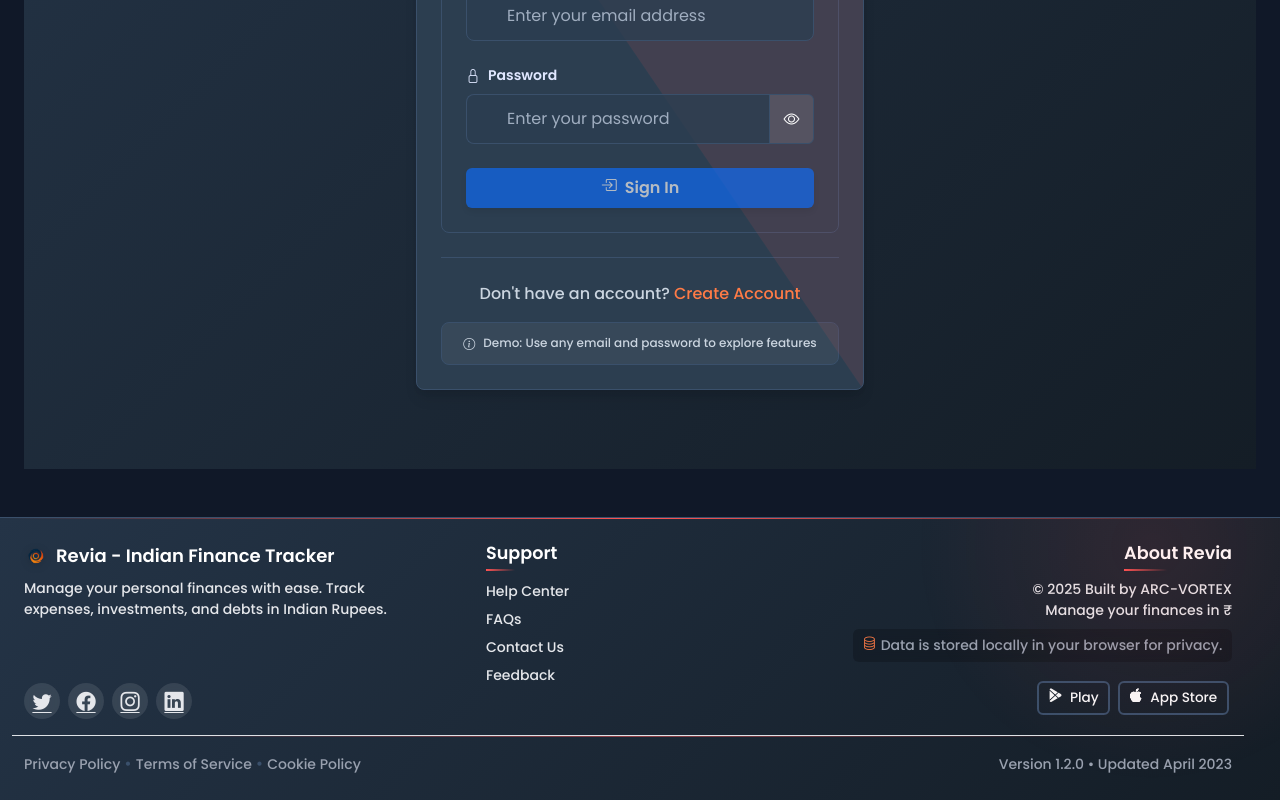
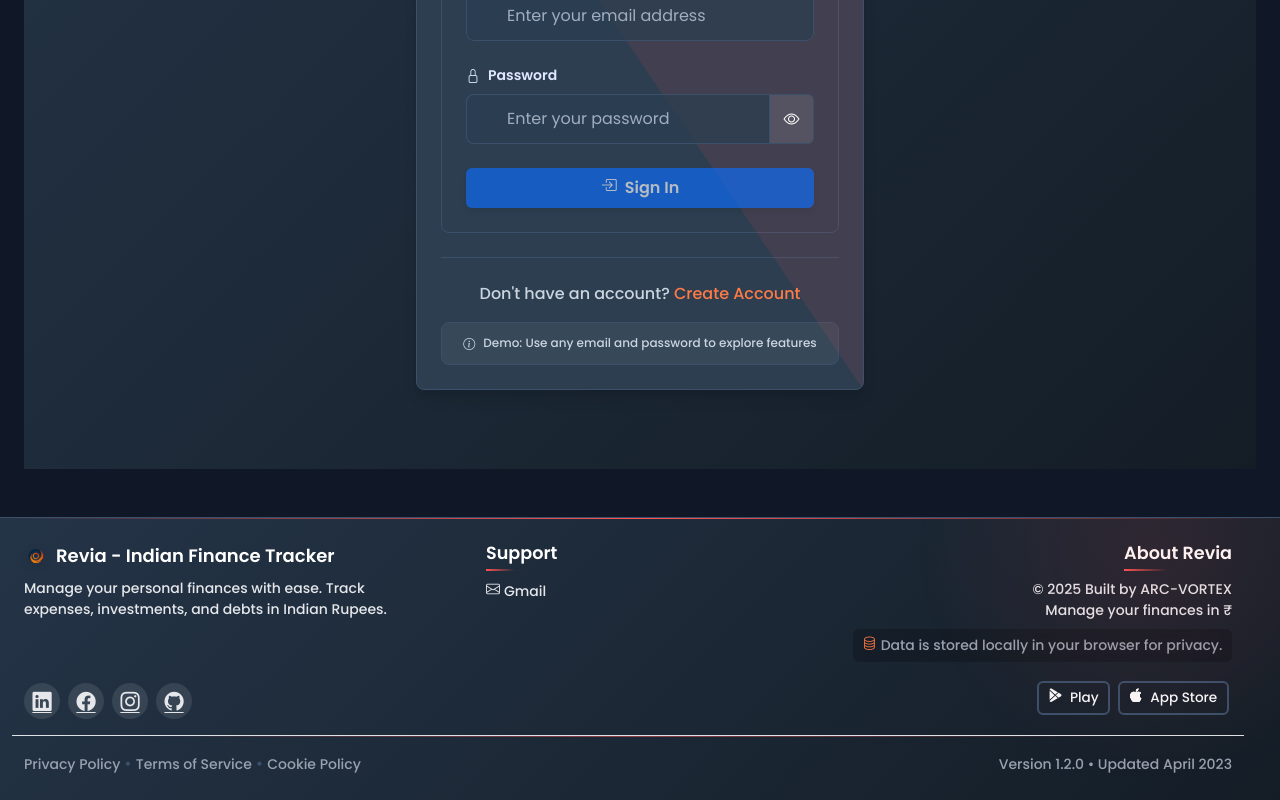
Before and after one commit to imdeenathayalan/Revia, a React (Vite) app in the folder frontend/: page /login in a window 1280 px wide. Shown: the part 401-1201 px from the top of the page. Built offline with nearby package versions, Linux system fonts and the light colour scheme.

Commit message:
Links Also Added

```diff
--- a/frontend/src/components/Layout/Footer.jsx
+++ b/frontend/src/components/Layout/Footer.jsx
@@ -54,17 +54,17 @@ function Footer() {
                 Manage your personal finances with ease. Track expenses, investments, and debts in Indian Rupees.
               </p>
               <div className="social-links d-flex gap-2">
-                <a href="#" className="text-gray-200 social-link" aria-label="Twitter">
-                  <i className="bi bi-twitter"></i>
+                <a href="https://www.linkedin.com/in/imdeenathayalan/" className="text-gray-200 social-link" aria-label="LinkedIn">
+                  <i className="bi bi-linkedin"></i>
                 </a>
-                <a href="#" className="text-gray-200 social-link" aria-label="Facebook">
+                <a href="https://www.facebook.com/imdeenathayalan/" className="text-gray-200 social-link" aria-label="Facebook">
                   <i className="bi bi-facebook"></i>
                 </a>
-                <a href="#" className="text-gray-200 social-link" aria-label="Instagram">
+                <a href="https://www.instagram.com/deenathayalan_m_/" className="text-gray-200 social-link" aria-label="Instagram">
                   <i className="bi bi-instagram"></i>
                 </a>
-                <a href="#" className="text-gray-200 social-link" aria-label="LinkedIn">
-                  <i className="bi bi-linkedin"></i>
+                <a href="https://github.com/imdeenathayalan" className="text-gray-200 social-link" aria-label="GitHub">
+                  <i className="bi bi-github"></i>
                 </a>
               </div>
             </div>
@@ -74,16 +74,9 @@ function Footer() {
             <h5 className="text-white mb-2 small-header">Support</h5>
             <ul className="list-unstyled">
               <li className="mb-1">
-                <a href="#" className="text-gray-200 footer-link small">Help Center</a>
-              </li>
-              <li className="mb-1">
-                <a href="#" className="text-gray-200 footer-link small">FAQs</a>
-              </li>
-              <li className="mb-1">
-                <a href="#" className="text-gray-200 footer-link small">Contact Us</a>
-              </li>
-              <li className="mb-1">
-                <a href="#" className="text-gray-200 footer-link small">Feedback</a>
+                <a href="mailto:imdeenathayalan@gmail.com" className="text-gray-200 footer-link small">
+                  <i className="bi bi-envelope me-1"></i>Gmail
+                </a>
               </li>
             </ul>
           </Col>
```
